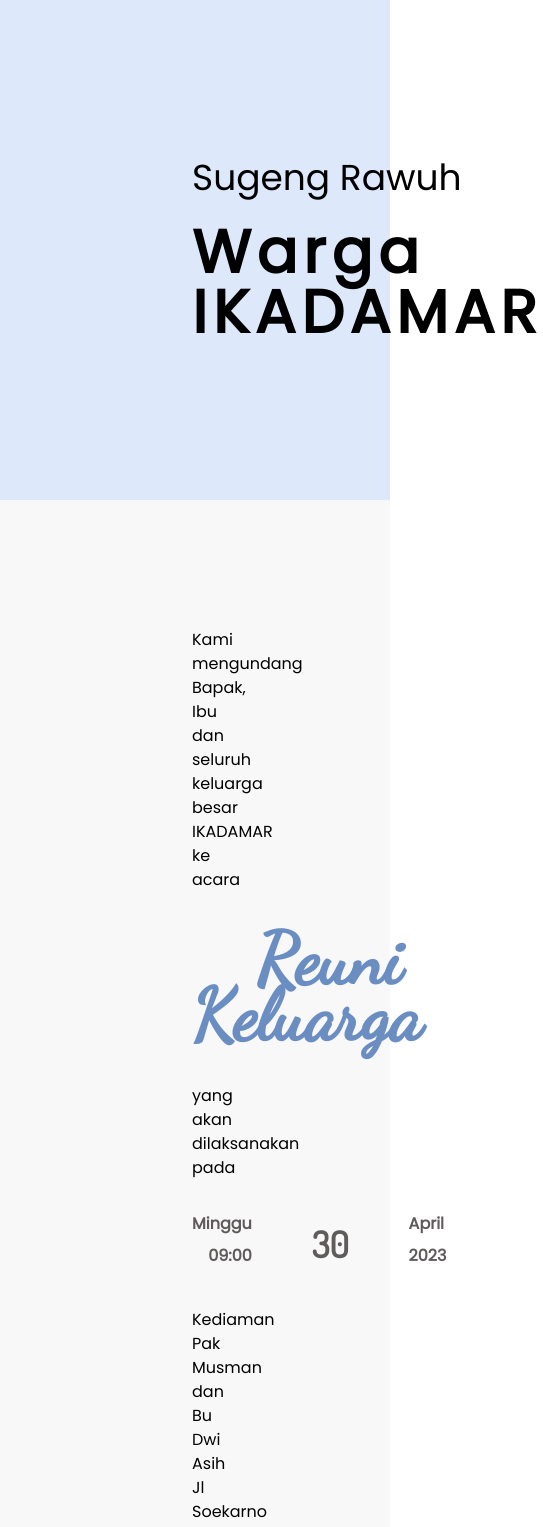
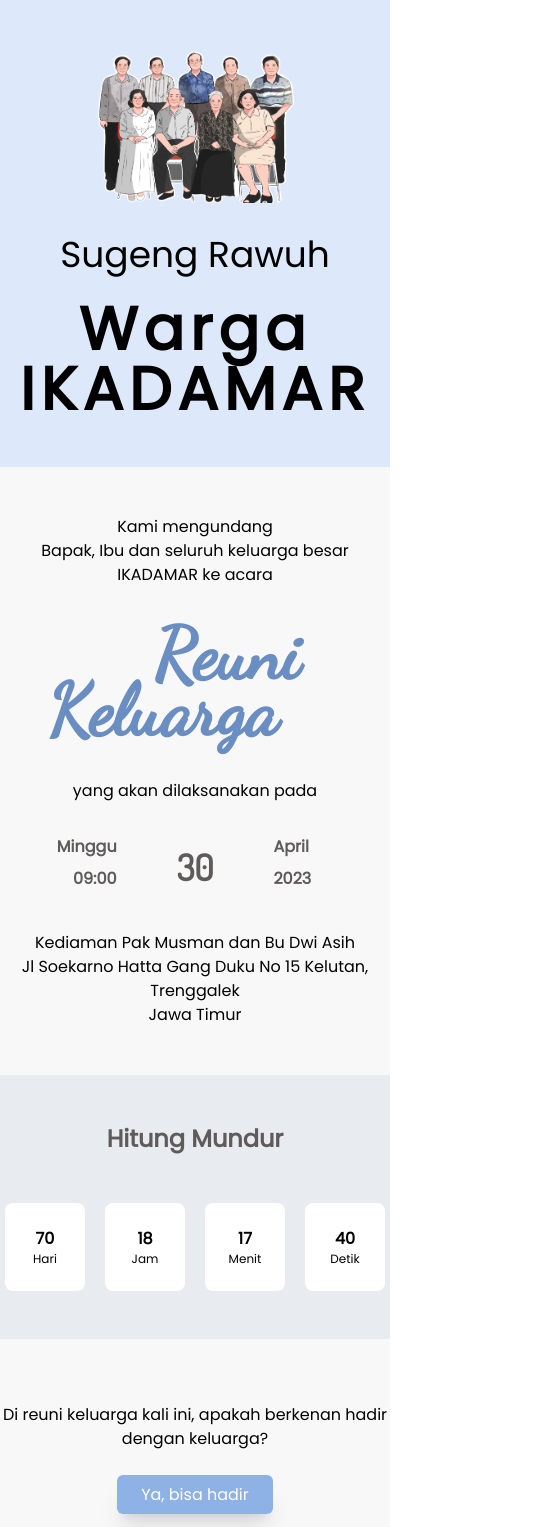
Before and after one commit to ariefgp/ikadamar, a Next.js app: page / in a window 390 px wide. Shown: the top 1527 px of the page, 543 px wide, since content can reach past the window. Built offline with nearby package versions, Linux system fonts and the light colour scheme.

Commit message:
add responsive on invitation

```diff
--- a/app/invitation/page.tsx
+++ b/app/invitation/page.tsx
@@ -74,13 +74,14 @@ function Invitation() {
       };
   return (
     <div className="flex flex-col text-center bg-[#F8F8F8]">
-        <div className="basis-full bg-[#DDE9FB] px-48">
-            <div className='flex flex-row min-h-[500px] items-center'>
-                <div className="basis-2/5">
-                    <div className="text-left text-4xl">Sugeng Rawuh</div>
-                    <div className="text-left mt-6 text-6xl font-semibold tracking-widest">Warga <br /> IKADAMAR</div>
+        <div className="basis-full bg-[#DDE9FB] md:px-20 lg:px-48">
+            <div className='flex flex-col-reverse md:flex-row items-center'>
+                <div className="basis-full md:basis-2/5 pt-20 pb-12 md:pb-0 md:pt-0">
+                    <div className="text-center md:text-left text-4xl">Sugeng Rawuh</div>
+                    <div className="text-center md:text-left mt-6 text-6xl font-semibold tracking-widest">Warga <br /> IKADAMAR</div>
                 </div>
-                <div className="basis-3/5">
+                <div className="basis-full md:basis-3/5">
+                  <div className="w-3/5 m-auto md:w-full pt-10 md:pt-0">
                     <Image
                           src="/main_thumbnail.png"
                           alt="Main Image Ikadamar"
@@ -90,10 +91,11 @@ function Invitation() {
                       />
                   </div>
                 </div>
+            </div>
 
         </div>
-        <div className="basis-full px-48">
-            <div className="mt-32">
+        <div className="basis-full md:px-20 lg:px-48">
+            <div className="pt-12 md:pt-20 lg:pt-32">
                 <div>Kami mengundang</div>
                 <div>Bapak, Ibu dan seluruh keluarga besar IKADAMAR ke acara</div>
             </div>
@@ -127,18 +129,24 @@ function Invitation() {
                 </div>
             </div>
         </div>
-        <div className="basis-full bg-[#E8EBF0] mt-12 py-12 px-48">
+        <div className="basis-full bg-[#E8EBF0] mt-12 py-12 md:px-20 lg:px-48">
             <div className="mb-12 font-semibold text-[#5F5B5B] text-2xl">Hitung Mundur</div>
             <div><Countdown /></div>
         </div>
-        <div className="basis-full px-48">
-            <div className="mt-16">Di reuni keluarga kali ini, apakah berkenan hadir dengan keluarga?</div>
-            <div className="my-8">
+        <div className="basis-full md:px-20 lg:px-48">
+            <div className="pt-16">Di reuni keluarga kali ini, apakah berkenan hadir dengan keluarga?</div>
+            <div className="pt-8 pb-16">
+              <div className="flex flex-col md:flex-row gap-x-1">
+                <div className="basis-full md:basis-1/2 md:text-right">
                   <Link href="#" className="py-2 px-6 bg-[#8EB1E6] text-white shadow-xl m-5 rounded-md">Ya, bisa hadir</Link>
+                </div>
+                <div className="basis-full md:basis-1/2 mt-8 md:mt-0 md:text-left">
                   <Link href="#" className="py-2 px-6 text-[#8EB1E5] shadow-xl m-5 border border-[#E8EBF0] rounded-md">Belum bisa hadir</Link>
                 </div>
               </div>
-        <div className="basis-full mt-10 py-8 bg-[#C7D1E1] text-white px-48">
+            </div>
+        </div>
+        <div className="basis-full pt-10 py-8 bg-[#C7D1E1] text-white md:px-20 lg:px-48">
             Copyright @ariefgp. 2023
         </div>
     </div>
```
Lines whose indentation alone changed are shown as unchanged.
